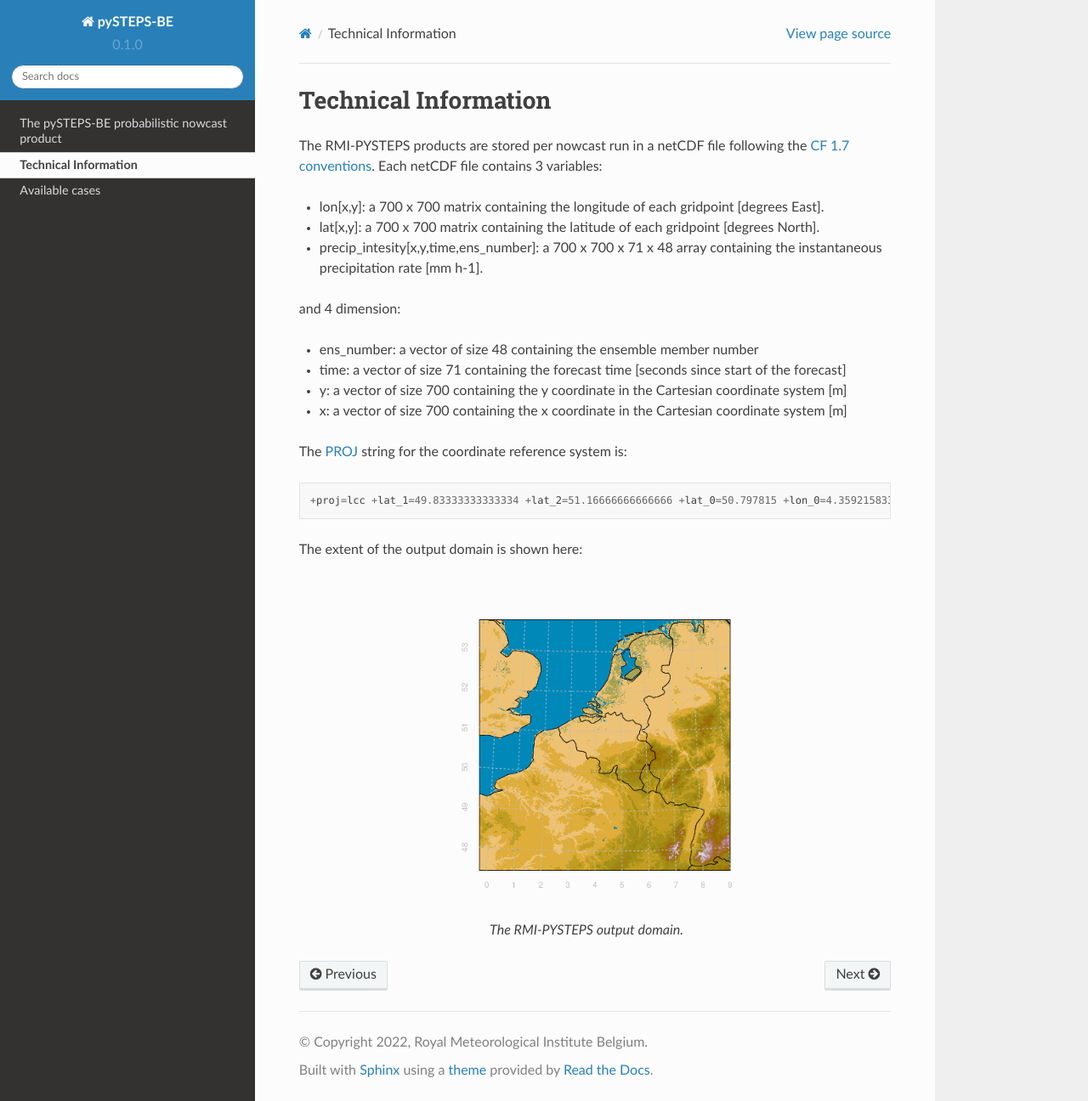
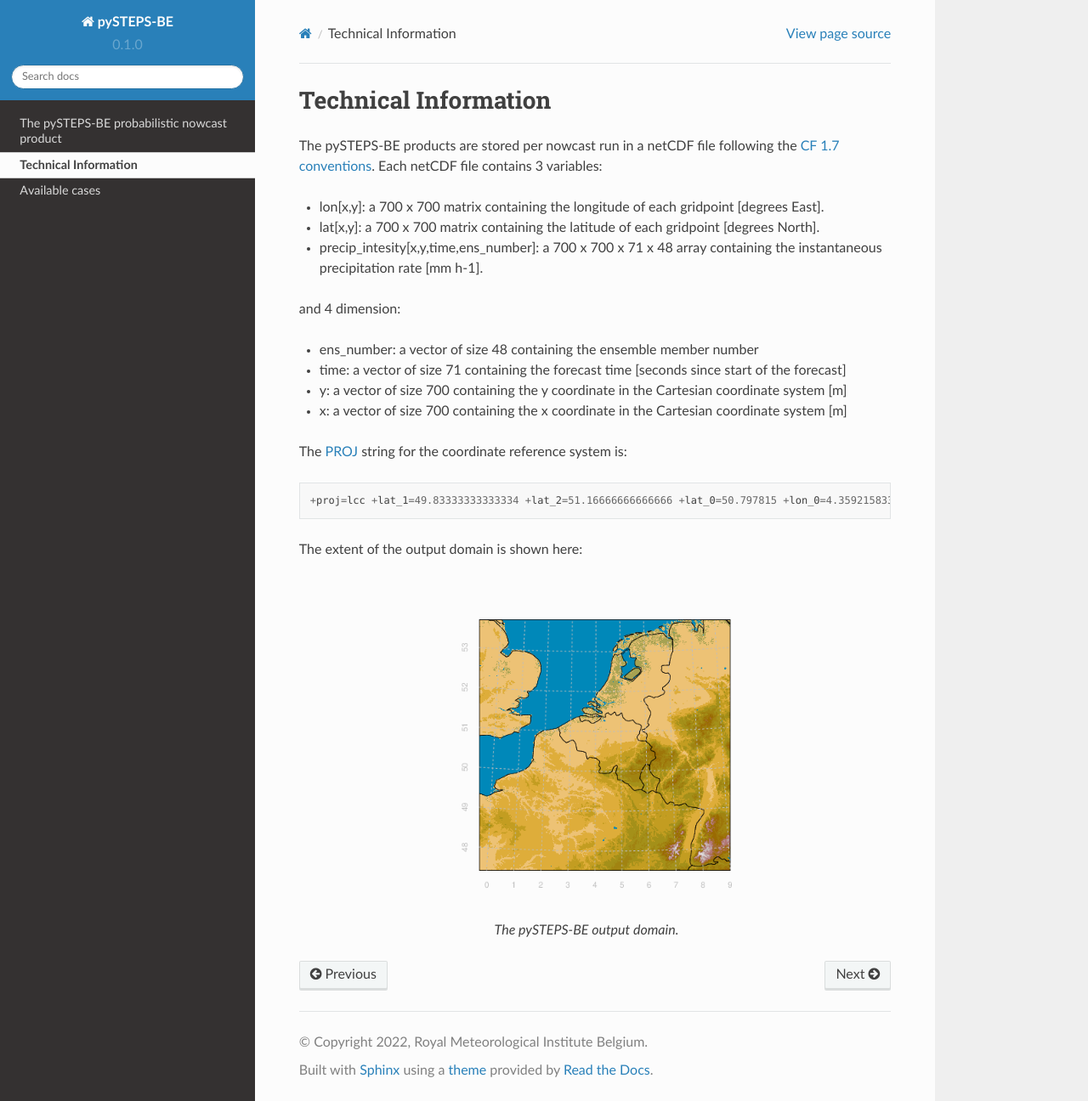
Before and after one commit to mpvginde/pySTEPS-BE, a Sphinx documentation site: the page built from docs/source/technical.rst, in a window 1280 px wide and 1296 px high. Shown: the whole window at 85% size. Built offline with Sphinx 7.4.7 and the Read the Docs theme 2.0.0, drawn with Linux system fonts in a browser that asks for light colours.

Commit message:
Update technical.rst

```diff
--- a/docs/source/technical.rst
+++ b/docs/source/technical.rst
@@ -1,7 +1,7 @@
 Technical Information
 ======================
 
-The RMI-PYSTEPS products are stored per nowcast run in a netCDF file following the `CF 1.7 conventions <https://cfconventions.org/Data/cf-conventions/cf-conventions-1.7/cf-conventions.html>`_.
+The pySTEPS-BE products are stored per nowcast run in a netCDF file following the `CF 1.7 conventions <https://cfconventions.org/Data/cf-conventions/cf-conventions-1.7/cf-conventions.html>`_.
 Each netCDF file contains 3 variables:
 
 * lon[x,y]: a 700 x 700 matrix containing the longitude of each gridpoint [degrees East].
@@ -24,8 +24,8 @@ The extent of the output domain is shown here:
 .. _domainexample:
 
 .. figure:: figures/qpe_domain.png
-   :alt: The RMI-PYSTEPS output domain
+   :alt: The pySTEPS-BE output domain
    :align: center
    :width: 400px
 
-   The RMI-PYSTEPS output domain.
+   The pySTEPS-BE output domain.
```
